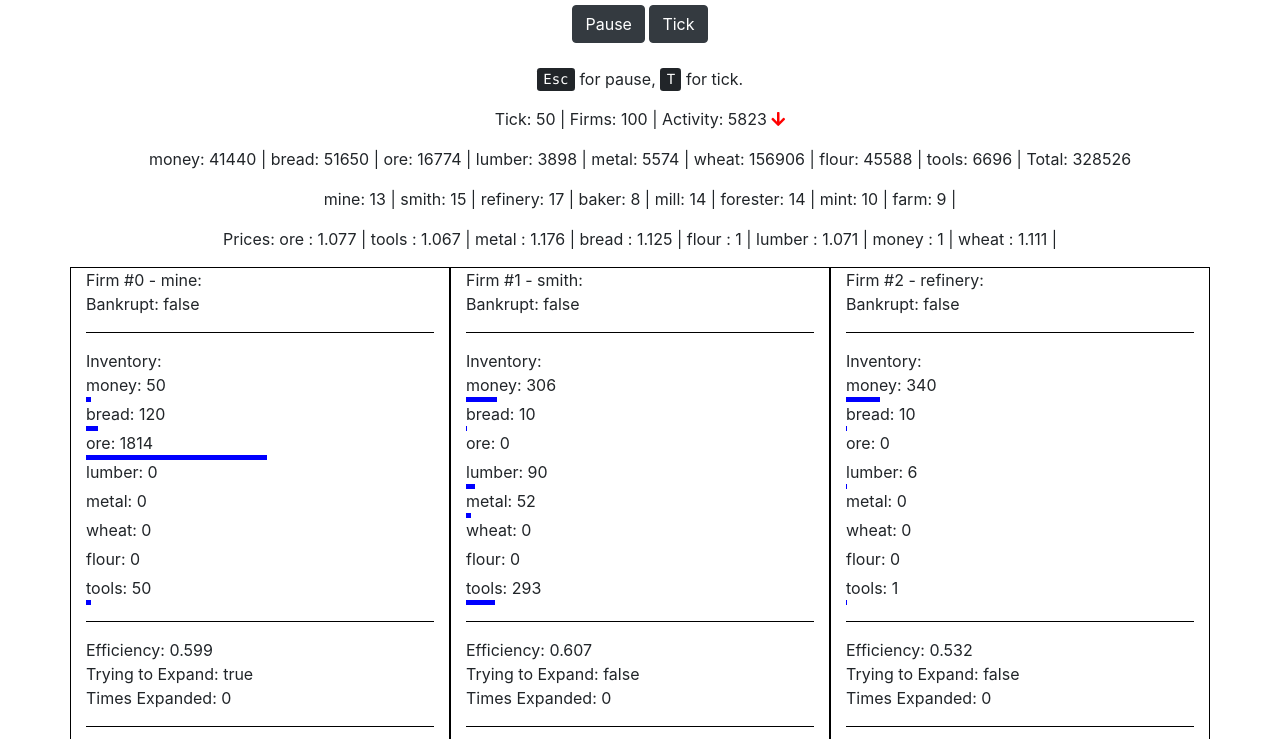
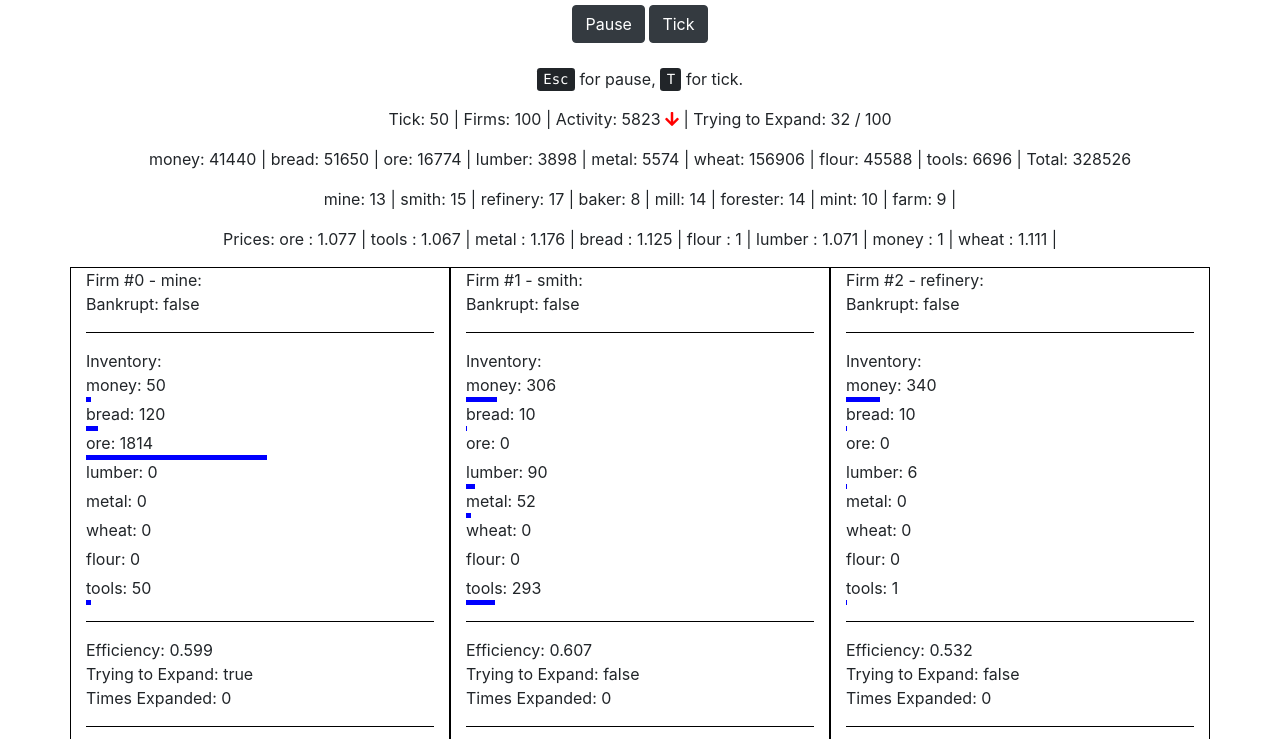
Before and after one commit to justingolden21/Econ-Sim, a plain HTML site: page index.html in a window 1280 px wide. Shown: the part 61-800 px from the top of the page. Drawn offline with nearby package versions, Linux system fonts and the light colour scheme.

Commit message:
add display of firms trying to expand

```diff
--- a/index.html
+++ b/index.html
@@ -45,6 +45,8 @@
 			<span id="firms"></span>
 			| Activity:
 			<span id="activity"></span>
+			| Trying to Expand:
+			<span id="expand"></span>
 		</p>
 		<p id="total-resources"></p>
 		<p id="firm-types"></p>
--- a/js/display.js
+++ b/js/display.js
@@ -2,6 +2,7 @@ function display(firms) {
 	let tmpHTML = '';
 
 	let avgPrices = {};
+	let firmsTryingToExpand = 0;
 
 	for(firm in firms) {
 		tmpHTML += '<div class="col-sm-6 col-md-4">'
@@ -16,8 +17,13 @@ function display(firms) {
 		// 	tmpHTML += item + ': ' + firms[firm].reserve[item] +
 		// 	'<div class="progressbar" style="width:' + Math.min(firms[firm].reserve[item]/10,200) + 'px;"></div>';
 		// }
+
+		let tryingToExpand = firms[firm].hasExpand();
+		if(tryingToExpand) {
+			firmsTryingToExpand++;
+		}
 		tmpHTML += '<hr>Efficiency: ' + round(firms[firm].efficiency);
-		tmpHTML += '<br>Trying to Expand: ' + firms[firm].hasExpand();
+		tmpHTML += '<br>Trying to Expand: ' + tryingToExpand;
 		tmpHTML += '<br>Times Expanded: ' + firms[firm].timesExpanded;
 		tmpHTML += '<hr>Sell Price: ' + firms[firm].sell[Object.keys(firms[firm].sell)[0] ];
 		tmpHTML += '<br>For Sale: ' + firms[firm].forSale;
@@ -48,6 +54,7 @@ function display(firms) {
 	document.getElementById('firms').innerHTML = AIs.length;
 	document.getElementById('activity').innerHTML = activity +
 		' <i class="fas fa-arrow-' + (activity > prevActivity ? 'up' : 'down') + '"></i>';
+	document.getElementById('expand').innerHTML = firmsTryingToExpand + ' / ' + AIs.length;
 
 
 	let totalInventory = {};
```
